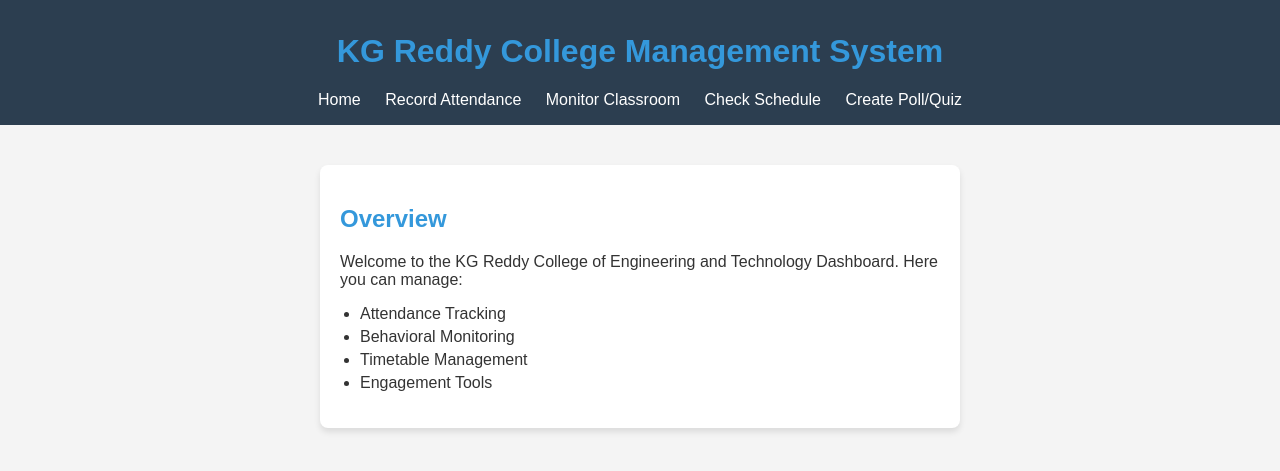
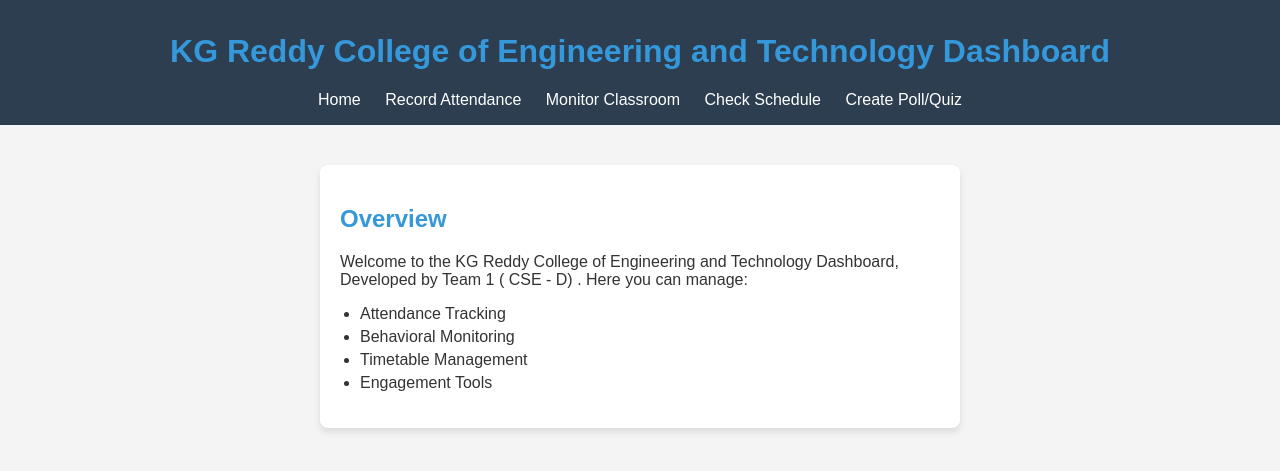
Before and after one commit to rayanakarthikeyan/CampXImproved, a plain HTML site: page index.html in a window 1280 px wide. Shown: the part 61-532 px from the top of the page. Drawn offline with Linux system fonts and the light colour scheme.

Commit message:
Update index.html

```diff
--- a/index.html
+++ b/index.html
@@ -9,7 +9,7 @@
 <body>
     <header>
         <img src="Logo-Final-scaled.jpg" alt="KG Reddy College Logo" class="logo">
-        <h1>KG Reddy College Management System</h1>
+        <h1>KG Reddy College of Engineering and Technology Dashboard</h1>
         <nav>
             <ul>
                 <li><a href="index.html">Home</a></li>
@@ -24,7 +24,7 @@
     <main>
         <div class="module">
             <h2>Overview</h2>
-            <p>Welcome to the KG Reddy College of Engineering and Technology Dashboard. Here you can manage:</p>
+            <p>Welcome to the KG Reddy College of Engineering and Technology Dashboard, Developed by Team 1 ( CSE - D) . Here you can manage:</p>
             <ul>
                 <li>Attendance Tracking</li>
                 <li>Behavioral Monitoring</li>
```
